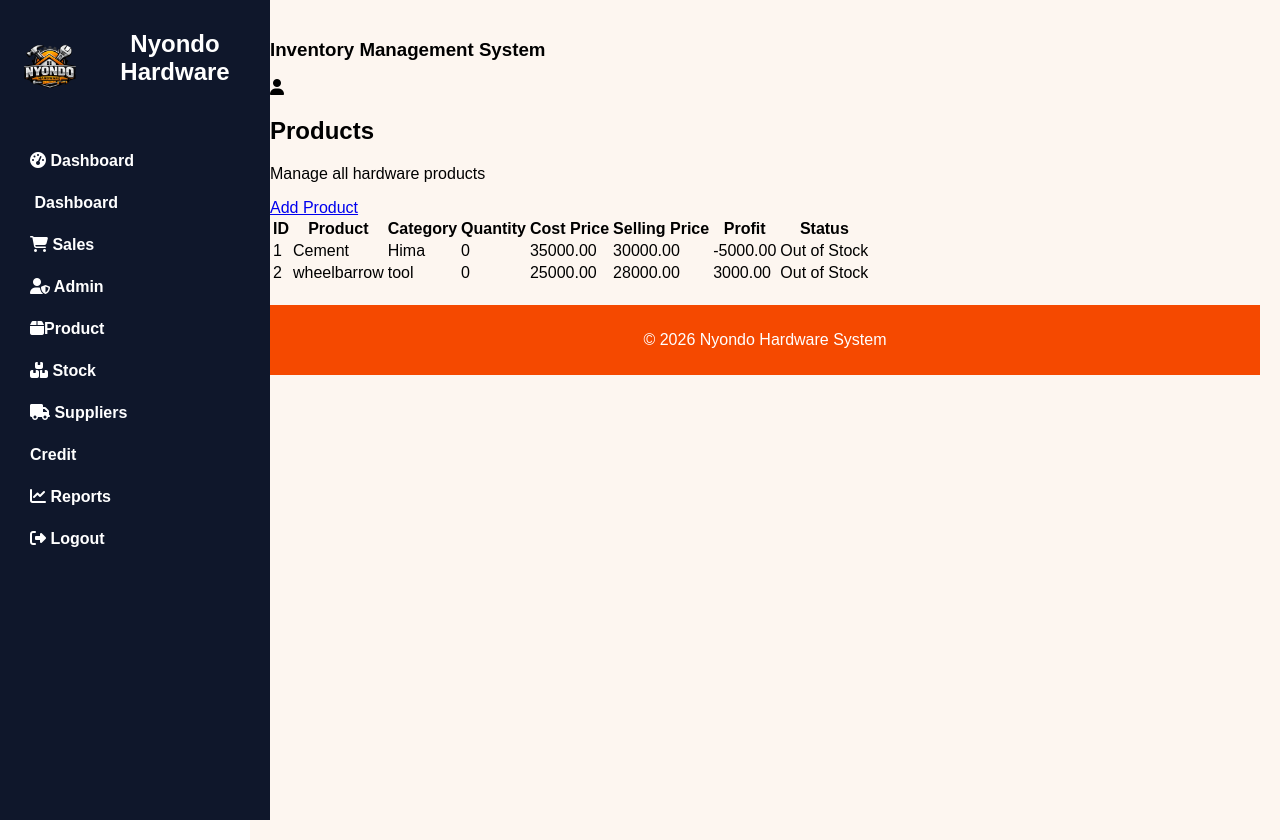
After one commit to fifieryonah-art/final_nyondo, a Django app: page /product_list/ in a window 1280 px wide. The commit adds this page. Run offline with Django 5.2, Linux system fonts and the light colour scheme; data comes from the database, SQL or seed files in the repository.

Commit message:
added changes on the project

```diff
--- a/nyondoapp/models.py
+++ b/nyondoapp/models.py
@@ -22,7 +22,7 @@ class Product(models.Model):
     name = models.TextField()
     description = models.TextField()
     specification = models.TextField()
-    stock_quantity = models.PositiveIntegerField()
+    stock_quantity = models.PositiveIntegerField(default=0)
     type = models.CharField(max_length=50, blank=True, null=True)
     cost_price = models.DecimalField(max_digits=50, decimal_places=2)
     unit_price = models.DecimalField(max_digits=10, decimal_places=2)
@@ -58,7 +58,7 @@ class Stock(models.Model):
     date_arrival = models.DateField(auto_now_add=True)
     time_arrival = models.TimeField(auto_now_add=True)
     comments = models.TextField()
-    Total_cost = models.DecimalField(max_digits=100, decimal_places=2)
+    total_cost = models.DecimalField(max_digits=100, decimal_places=2)
     is_on_credit = models.BooleanField(default=False)
     is_paid = models.BooleanField(default=True)
 
@@ -98,7 +98,7 @@ class Sale(models.Model):
     receipt_number = models.CharField(max_length=50, unique=True)
 
     def __str__(self):
-        return self.name
+        return self.name.name
 
 
 class Payment(models.Model):
--- a/nyondoapp/templates/base.html
+++ b/nyondoapp/templates/base.html
@@ -3,7 +3,7 @@
 
 <html lang="en">
 <head>
-    <meta charset="UTF-8">
+    <meta name="viewport" content="width=device-width, initial-scale=1.0">
     <title>{% block title %}Nyondo Hardware{% endblock %}</title>
     <link rel="stylesheet" href="https://cdnjs.cloudflare.com/ajax/libs/font-awesome/6.5.0/css/all.min.css">
     <style>
@@ -15,7 +15,7 @@
 
         /* Sidebar */
         .sidebar {
-            width: 220px;
+            width: 250px;
             background-color: #0F172B;
             color: white;
             height: 100vh;
@@ -23,6 +23,8 @@
             top: 0;
             left: 0;
             padding: 10px;
+            overflow-y: auto;
+            transition: 0.3s;
         }
 
         .sidebar h2 {
@@ -46,7 +48,7 @@
 
         /* Main content */
         .main-content {
-            margin-left: 220px; /* same as sidebar width */
+            margin-left: 250px; /* same as sidebar width */
             padding: 20px;
             flex-grow: 1;
             background: #fdf6f0;
@@ -79,17 +81,30 @@
     <div class="sidebar">
         <h2><img src="../static/images/nyondologo.png"/>Nyondo Hardware</h2>
         <a href="{% url 'admin_dash' %}"><i class="fas fa-tachometer-alt"></i>  Dashboard</a>
-        <a href="{% url 'sales_dash' %}"><i class="fa-solid fa-chart-simple"></i> Dashboard</a>
+        <a href="{% url 'sales_dash' %}"><i class="fa-solid fa-grid"></i> Dashboard</a>
         <a href="#"><i class="fas fa-shopping-cart"></i>  Sales</a>
         <a href="#"><i class="fas fa-user-shield"></i>  Admin</a>
+        <a href="{% url 'add_product' %}"><i class="fa-solid fa-box"></i>Product</a>
         <a href="{% url 'stock' %}"><i class="fas fa-boxes-stacked"></i>  Stock</a>
         <a href="#"><i class="fas fa-truck"></i>  Suppliers</a>
         <a href="{% url 'credit' %}">Credit</a>
         <a href="#"><i class="fas fa-chart-line"></i>  Reports</a>
+        <a href="#"> <i class="fas fa-sign-out-alt"></i> <span>Logout</span></a>
 
     </div>
 
     <div class="main-content">
+         <div class="navbar">
+
+            <h3>Inventory Management System</h3>
+            <div class="user-box">
+                <i class="fa-solid fa-user"></i>
+            </div>
+            <div>
+                {{ request.user.username }}
+            </div>
+        </div>
+
         {% block content %}
         {% endblock %}
         <footer>
--- a/nyondoapp/templates/login.html
+++ b/nyondoapp/templates/login.html
@@ -58,12 +58,15 @@
 <body>
     <div class="log">
         <div class="login-card">
+            <form method="POST">
+                {% csrf_token %}
             <h2>Welcome Back</h2>
 
                 <input type="text" name="username" placeholder="Username" required>
                 <input type="password" name="password" placeholder="Password" required>
-                <a href="{% url 'admin_dash' %}"><button type="submit">Login</button></a>
+                <button type="submit">Login</button>
 
+                </form>
         </div>
     </div>
 </body>
--- /dev/null
+++ b/nyondoapp/templates/product_list.html
@@ -0,0 +1,70 @@
+{% extends 'base.html' %}
+{% block title %}
+ <h1>Products</h1>
+{% endblock %}
+
+{% block content %}
+
+<div class="top-section">
+    <div>
+        <h2>Products</h2>
+        <p>Manage all hardware products</p>
+    </div>
+
+<a href="{% url 'add_product' %}" class="btn">
+    Add Product
+</a>
+</div>
+
+<div class="table-container">
+<table>
+
+    <tr>
+        <th>ID</th>
+        <th>Product</th>
+        <th>Category</th>
+        <th>Quantity</th>
+        <th>Cost Price</th>
+        <th>Selling Price</th>
+        <th>Profit</th>
+        <th>Status</th>
+
+    </tr>
+
+    {% for product in products %}
+
+    <tr>
+        <td>{{ product.id}}</td>
+        <td>{{ product.name }}</td>
+        <td>{{ product.type }}</td>
+        <td>{{ product.stock_quantity }}</td>
+        <td>{{ product.cost_price }}</td>
+        <td>{{ product.unit_price }}</td>
+        <td>{{ product.profit_margin }}</td>
+        <td>
+            {% if product.stock_quantity == 0 %}
+              <span color="red">
+                Out of Stock
+              </span>
+
+              {% elif product.stock_quantity < product.reorder_level %}
+
+              <span class="warning">
+                Low Stock
+              </span>
+
+              {% else %}
+              <span class="sucess">
+                Available
+              </span>
+
+              {% endif %}
+
+        </td>
+    </tr>
+
+    {% endfor %}
+
+</table>
+{% endblock %}
+</div>
--- a/nyondoapp/views.py
+++ b/nyondoapp/views.py
@@ -1,15 +1,47 @@
 from django.shortcuts import render, get_object_or_404, redirect
 from django.contrib import messages
+from django.contrib.auth import authenticate, login, logout
 from django.db.models import F
 from .models import Stock, Product, Sale, Payment, DepositScheme, Supplier
+from decimal import Decimal
+#from django.contrib.auth.decorators import login_required
 
 # Create your views here.
+def loginPage(request):
+
+    if request.method == "POST":
+
+        username = request.POST.get("username")
+        password = request.POST.get("password")
+
+        user = authenticate(
+            request,
+            username=username,
+            password=password
+        )
+
+        if user is not None:
+
+            login(request, user)
+
+            return redirect("admin_dash")
+
+        else:
+
+            messages.error(
+                request,
+                "Invalid username or password"
+            )
+
+    return render(request, "login.html")
+
 def stockPage(request):
     products = Product.objects.all()
     total_products = products.count()
     low_stock_items = products.filter(stock_quantity__lt=F('reorder_level'))
     low_stock_count = low_stock_items.count()
     out_of_stock_count = products.filter(stock_quantity=0).count()
+    total_value = 0
     for product in products:
         total_value += (product.stock_quantity * product.cost_price)
 
@@ -17,7 +49,7 @@ def stockPage(request):
         "total_products": total_products,
         "low_stock": low_stock_count,
         "out_of_stock": out_of_stock_count,
-
+        "total_value": total_value,
         "low_stock_items": low_stock_items,
         "products": products,
     }
@@ -131,10 +163,12 @@ def stock_update(request, pk):
 
     return render(request,'stock/update_stock.html', context)
 
-def admin_dashPage(request):
+
+def admin_dash(request):
     return render(request, 'admin_dash.html')
 
-def sales_dashPage(request):
+
+def sales_dash(request):
      sales = Sale.objects.all()
      total_sales = sales.count()
      total_revenue = sum(s.amount for s in sales)
@@ -155,6 +189,47 @@ def loginPage(request):
 
 def indexPage(request):
     return render(request, 'index.html')
+
+
+def add_product(request):
+
+    if request.method == 'POST':
+
+        name = request.POST.get('name')
+        description = request.POST.get('description')
+        specification = request.POST.get('specification')
+        stock_quantity = request.POST.get('stock_quantity')
+        type = request.POST.get('type')
+        cost_price =Decimal(request.POST.get('cost_price'))
+        unit_price = Decimal(request.POST.get('unit_price'))
+        reorder_level = request.POST.get('reorder_level') or 10
+
+
+        Product.objects.create(
+
+            name=name,
+            description=description,
+            specification=specification,
+            stock_quantity=stock_quantity,
+            type=type,
+            cost_price=cost_price,
+            unit_price=unit_price,
+            reorder_level=reorder_level,
+            entered_by=request.user
+        )
+
+        return redirect('product_list')
+
+    return render(request, 'add_product.html')
+
+def product_list(request):
+    products = Product.objects.all()
+
+    context = {
+        'products': products
+    }
+
+    return render(request, 'product_list.html', context)
 
 
 def payments_dashboard(request):
--- a/nyondohardware/urls.py
+++ b/nyondohardware/urls.py
@@ -22,12 +22,14 @@ urlpatterns = [
     path('admin/', admin.site.urls),
     path('', views.indexPage),
     path('stock/', views.stockPage, name='stock'),
-    path('admin_dash/', views.admin_dashPage, name='admin_dash'),
-    path('sales_dash/', views.sales_dashPage, name='sales_dash'),
+    path('admin_dash/', views.admin_dash, name='admin_dash'),
+    path('sales_dash/', views.sales_dash, name='sales_dash'),
     path('credit/', views.creditPage, name='credit'),
     path('login/', views.loginPage, name="login"),
     path('stock_list/', views.stock_list, name='stock_list'),
     path('add_stock/', views.add_stock, name='add_stock'),
     path('stock/update/<int:pk>/', views.stock_update, name='stock_update'),
     path('stock/delete/<int:pk>/', views.stock_delete, name='stock_delete'),
+    path('add_product/', views.add_product, name='add_product'),
+    path('product_list/', views.product_list, name='product_list'),
 ]
```
Also changed, not shown: nyondoapp/templates/add_product.html (added, +34 -0 lines), nyondoapp/templates/add_stock.html (+58 -6 lines), nyondoapp/templates/stock.html (+17 -9 lines), nyondoapp/templates/stock_list.html (+13 -2 lines), db.sqlite3, nyondoapp/migrations/0003_rename_total_cost_stock_total_cost_and_more.py (added).
